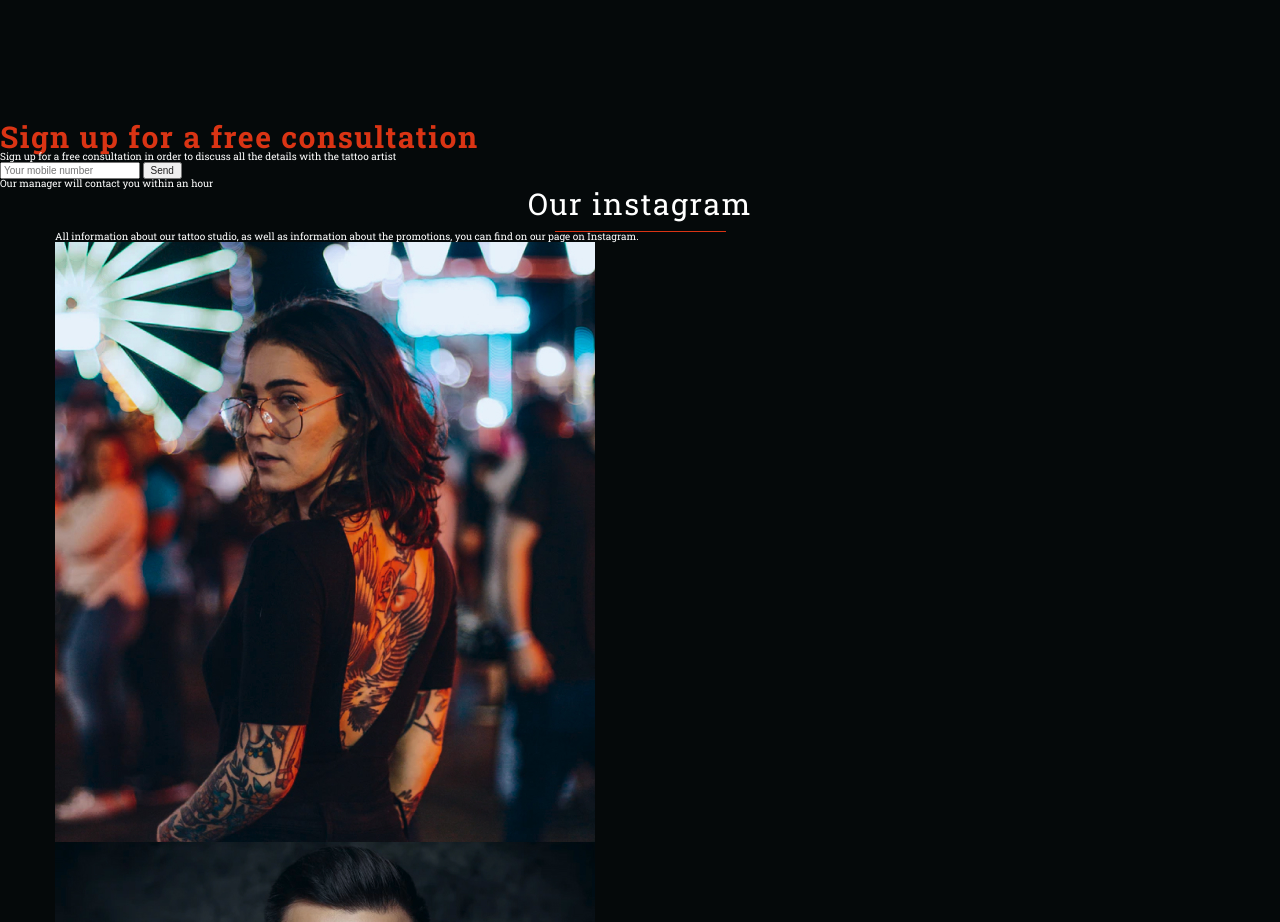
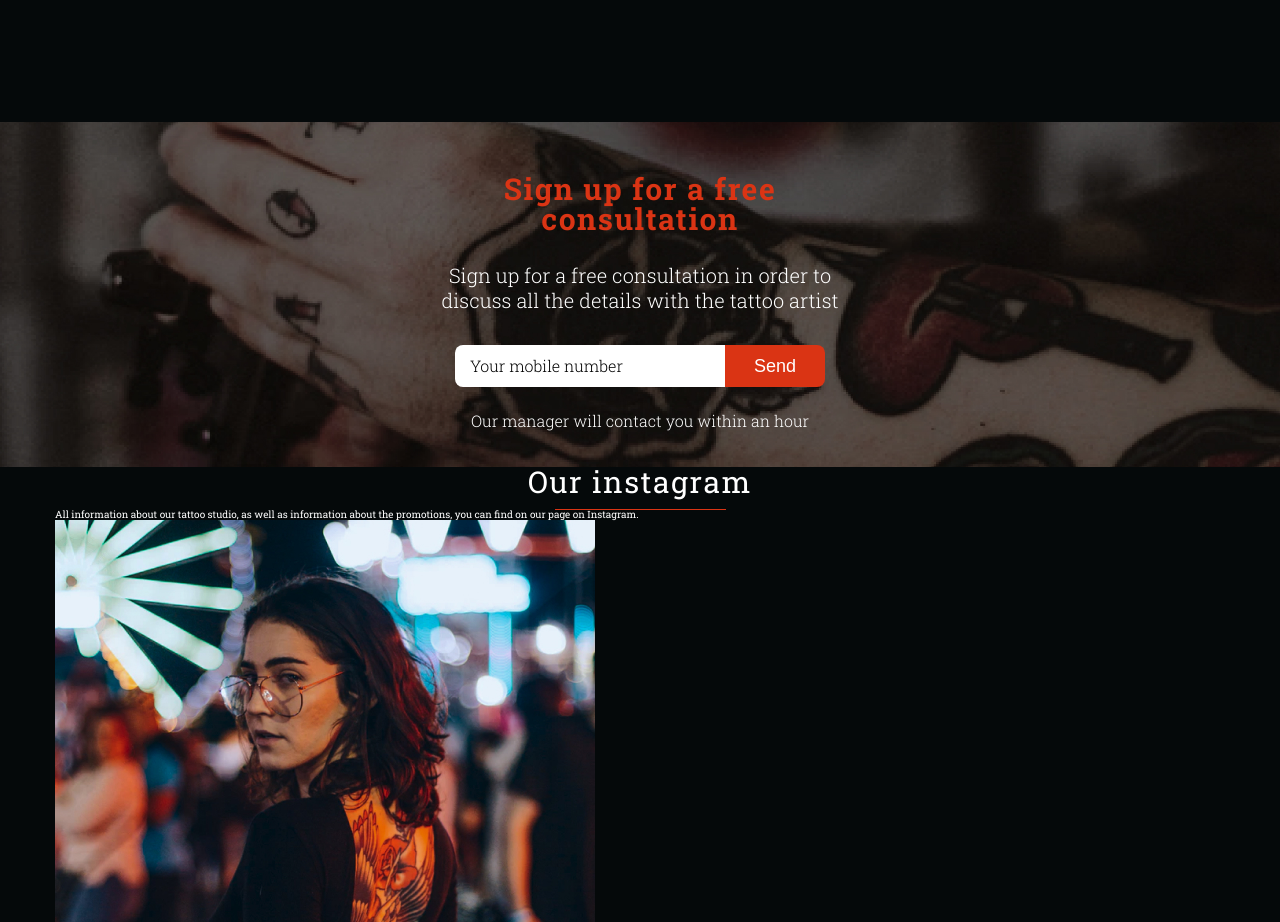
Before and after one commit to rammfall-edu/tattoo-1, a plain HTML site: page index.html in a window 1280 px wide. Shown: the part 2700-3622 px from the top of the page. Drawn offline with Linux system fonts and the light colour scheme; a web font is replaced by a local one.

Commit message:
add files with consultation

```diff
--- a/css/general.css
+++ b/css/general.css
@@ -53,3 +53,6 @@ html {
     font-size: 3rem;
     line-height: 1;
 }
+.accented-title--center {
+    text-align: center;
+}
--- a/css/index.css
+++ b/css/index.css
@@ -5,3 +5,4 @@
 @import "sections/about.css";
 @import "sections/choose.css";
 @import "sections/services.css";
+@import "sections/consultation.css";
--- /dev/null
+++ b/css/sections/consultation.css
@@ -0,0 +1,66 @@
+.consultation {
+    padding-top: 52px;
+    padding-bottom: 36px;
+    background-image: url("../../images/hand.jpg");
+    background-size: cover;
+    background-position: center;
+    text-align: center;
+}
+
+.consultation-container {
+    width: 34%;
+    margin-left: auto;
+    margin-right: auto;
+}
+
+.consultation h2 {
+    margin-bottom: 29px;
+}
+
+.consultation p:first-of-type {
+    font-size: 2rem;
+    font-weight: 300;
+    line-height: 1.25;
+    margin-bottom: 32px;
+}
+
+form {
+    width: 370px;
+    margin-left: auto;
+    margin-right: auto;
+    display: flex;
+    border-radius: 8px;
+    overflow: hidden;
+    margin-bottom: 24px;
+}
+
+input {
+    width: 270px;
+    border: none;
+    background-color: white;
+    padding: 10px 15px;
+    font-size: 1.6rem;
+    line-height: 1.25;
+    font-weight: 300;
+    font-family: inherit;
+}
+
+input::placeholder {
+    color: black;
+}
+
+form button {
+    width: 100px;
+    border: none;
+    background-color: #DA3414;
+    color: white;
+    font-size: 1.8rem;
+    line-height: 1.11;
+    padding: 12px 10px 10px;
+}
+
+.consultation p:last-of-type {
+    font-size: 1.6rem;
+    line-height: 1.25;
+    font-weight: 300;
+}
--- a/index.html
+++ b/index.html
@@ -182,11 +182,11 @@
 
     <section class="consultation">
         <div class="consultation-container">
-            <h2 class="accented-title">
+            <h2 class="accented-title accented-title--center">
                 Sign up for a free consultation
             </h2>
             <p>
-                Sign up for a free consultation in order to discuss all the details with the tattoo artist
+                Sign up for a free consultation in order to<br> discuss all the details with the tattoo artist
             </p>
             <form action="/">
                 <input type="tel" name="tel" placeholder="Your mobile number">
```
Also changed, not shown: images/hand.jpg (added).
